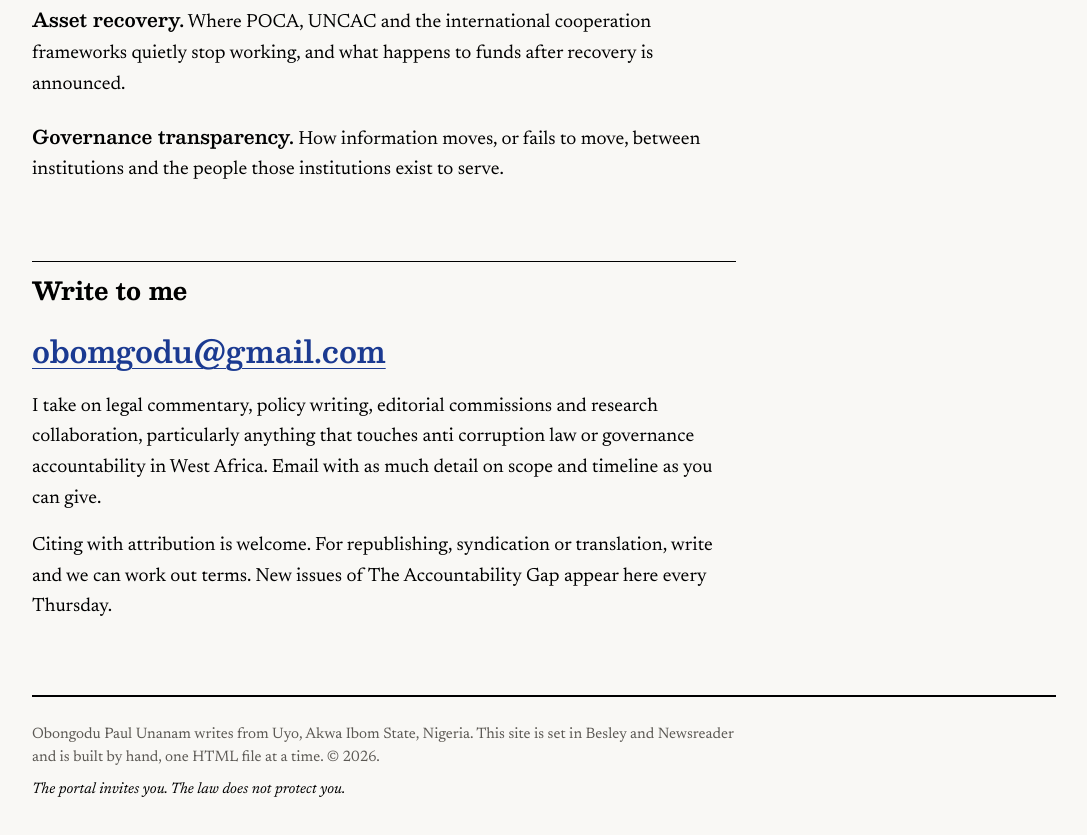
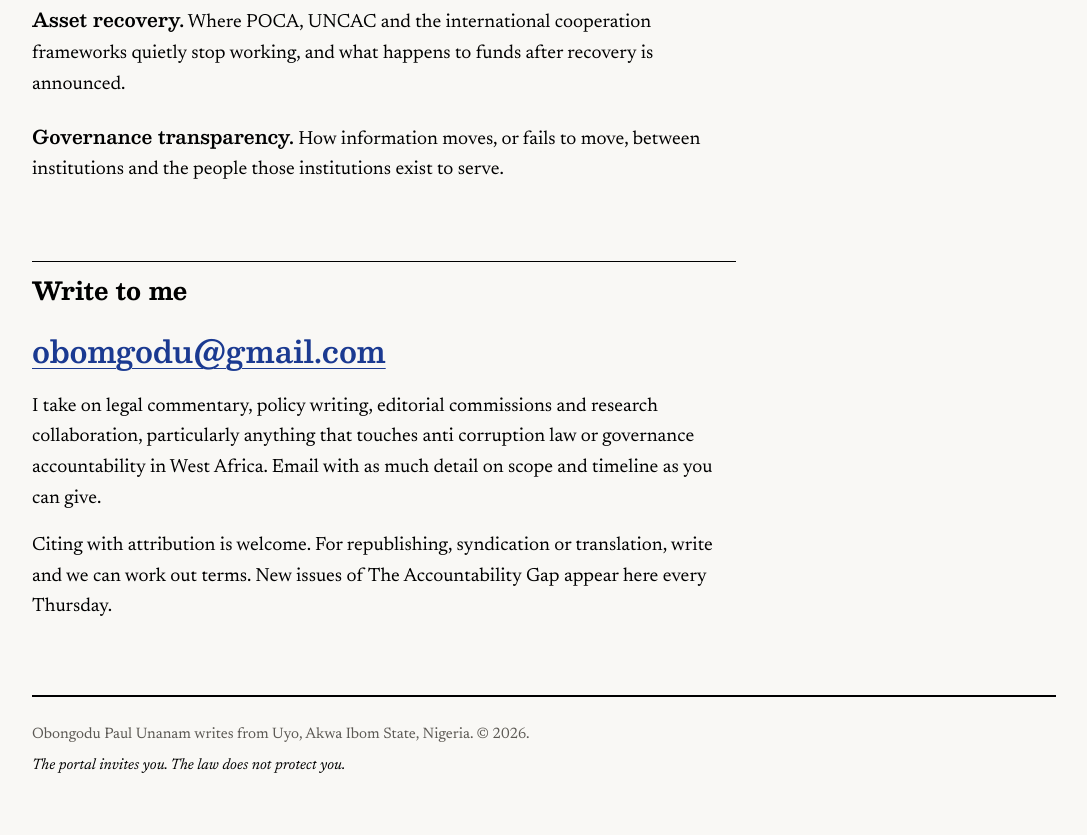
Before and after one commit to Unanam23/obongodupaulunanam.com, a plain HTML site: page index.html in a window 1280 px wide. Shown: the part 5943-6778 px from the top of the page, without its empty margins (96-1183 px from the left). Drawn offline with nearby package versions, Linux system fonts and the light colour scheme.

Commit message:
Remove the typeface line from the footer
Co-Authored-By: Claude Fable 5.1 <noreply@anthropic.com>
Claude-Session: https://claude.ai/code/session_01Kw4vCSDThgH1GxaJizsNWc

```diff
--- a/index.html
+++ b/index.html
@@ -265,7 +265,7 @@ footer .motto{font-style:italic;color:var(--ink);margin-top:.5rem;}
 </section>
 <footer>
   <div class="col">
-    <p>Obongodu Paul Unanam writes from Uyo, Akwa Ibom State, Nigeria. This site is set in Besley and Newsreader and is built by hand, one HTML file at a time. © 2026.</p>
+    <p>Obongodu Paul Unanam writes from Uyo, Akwa Ibom State, Nigeria. © 2026.</p>
     <p class="motto">The portal invites you. The law does not protect you.</p>
   </div>
 </footer>
```
Also changed, not shown: issue-004.html (+1 -1 lines), issue-005.html (+1 -1 lines), issue-006.html (+1 -1 lines), issue-007.html (+1 -1 lines), issue-008.html (+1 -1 lines), issue-009.html (+1 -1 lines), issue-010.html (+1 -1 lines), issue-011.html (+1 -1 lines), issue-012.html (+1 -1 lines), issue-013.html (+1 -1 lines), issue-014.html (+1 -1 lines), issue-015.html (+1 -1 lines), issue-016.html (+1 -1 lines), issue-017.html (+1 -1 lines), 5 more files.
